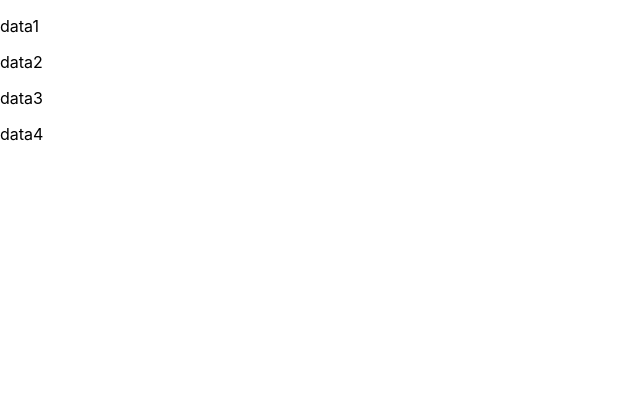
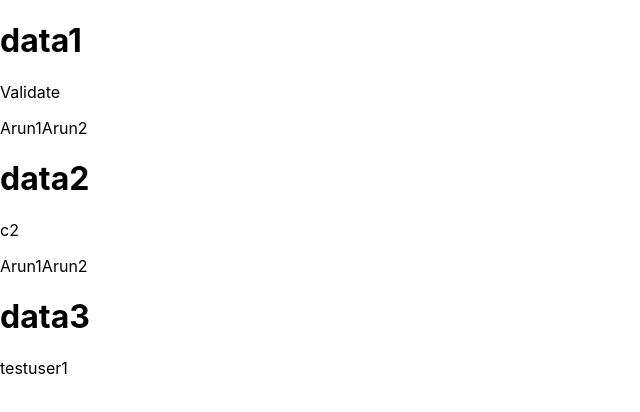
Before and after one commit to Arunarchitect/reacttutorialnisha, a React (Create React App) app: page / in a window 1280 px wide. Shown: the top 412 px of the page, without its empty margins (0-640 px from the left). Built offline with nearby package versions, Linux system fonts and the light colour scheme.

Commit message:
added prps and default props

```diff
--- a/package.json
+++ b/package.json
@@ -6,6 +6,7 @@
     "@testing-library/jest-dom": "^5.17.0",
     "@testing-library/react": "^13.4.0",
     "@testing-library/user-event": "^13.5.0",
+    "prop-types": "^15.8.1",
     "react": "^18.2.0",
     "react-dom": "^18.2.0",
     "react-scripts": "5.0.1",
--- a/src/App.js
+++ b/src/App.js
@@ -2,13 +2,14 @@ import Link from './Link';
 import './App.css';
 
 function App() {
+  const users = ['Arun1', 'Arun2']
 
   return (
   <>
-    <Link title="data1" />
-    <Link title="data2" />
-    <Link title="data3" />
-    <Link title="data4" />
+    <Link title="data1" content='Validate' users={users} />
+    <Link title="data2" content='c2' users={users}   />
+    <Link  title="data3" />
+
 
   </>
   );
--- a/src/Link.js
+++ b/src/Link.js
@@ -1,8 +1,26 @@
-function Link(props){
-    console.log(props)
+import PropTypes from 'prop-types'
+
+function Link({title, content, users}){
+
     return(
-        <p>{props.title}</p>
+        <div>
+            <h1>{title}</h1>
+            <p>{content}</p>
+            <p>{users}</p>
+        </div>
+
     )
 }
 
+Link.propTypes = {
+    title :PropTypes.string.isRequired,
+    content: PropTypes.string,
+    users: PropTypes.array
+}
+
+Link.defaultProps =  {
+    users: ['testuser1'],
+    content:""
+}
+
 export default Link
```
Also changed, not shown: 1 other file (tests, documents, lock files or other folders).
